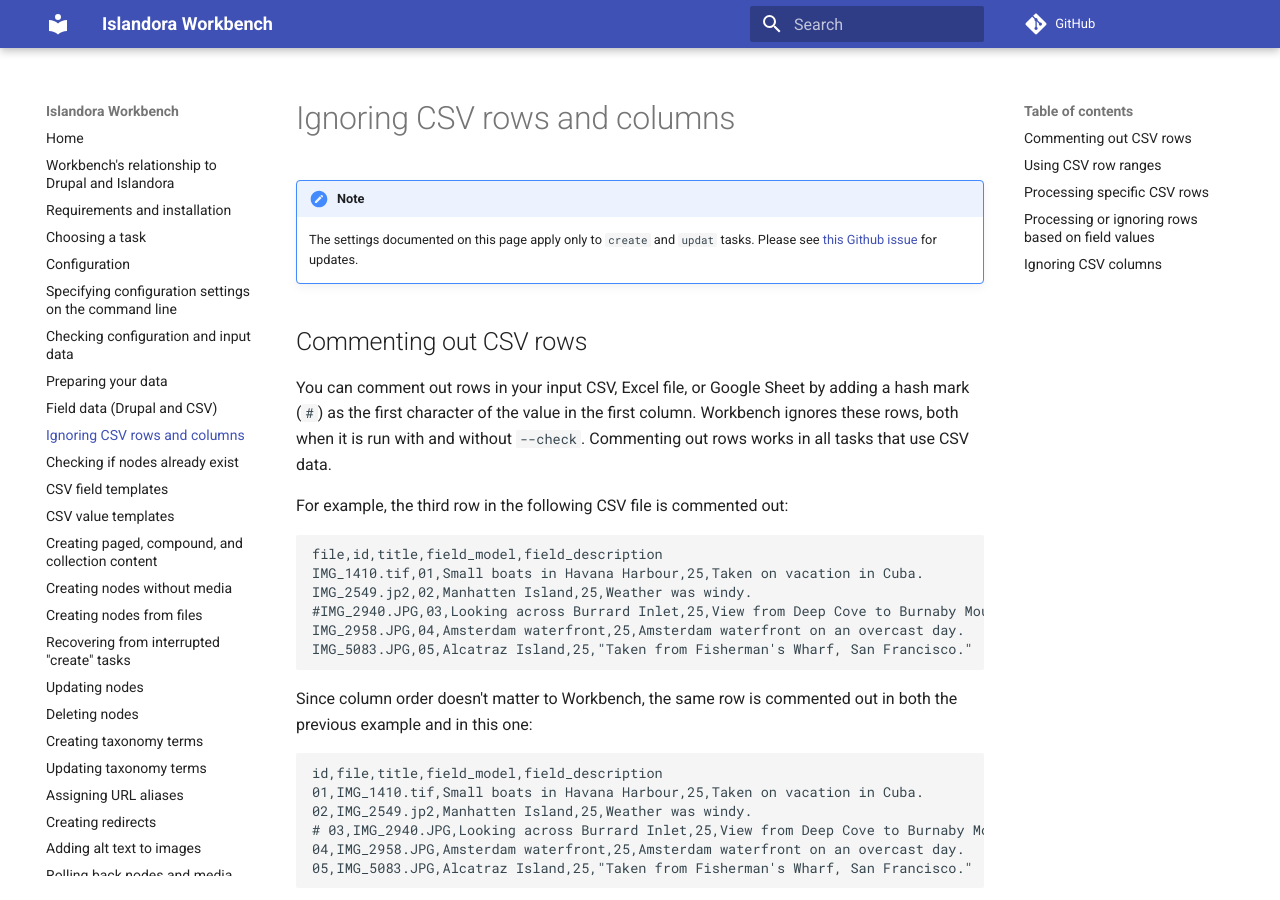
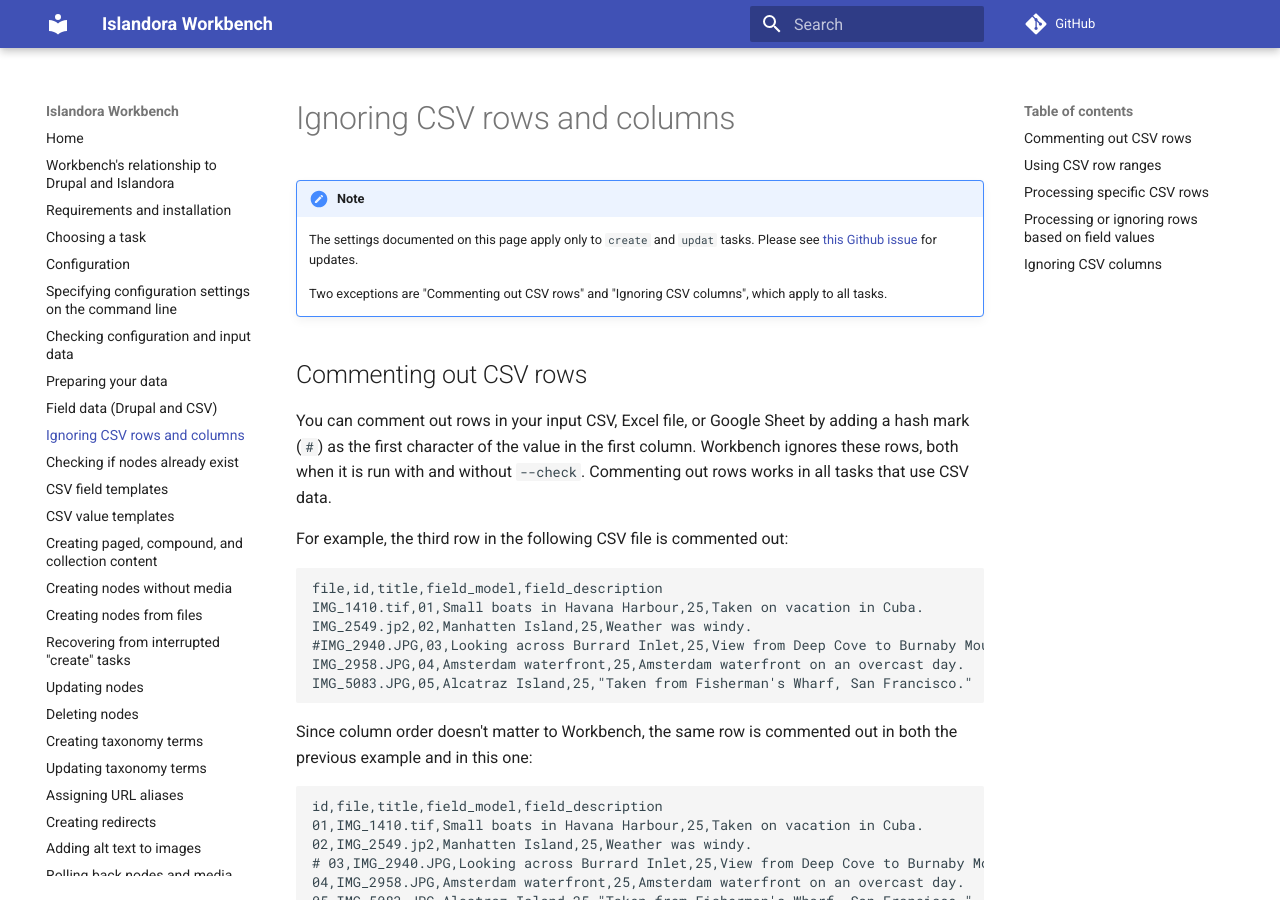
Before and after one commit to mjordan/islandora_workbench_docs, an MkDocs documentation site: the page built from docs/ignoring_csv_rows_and_columns.md, in a window 1280 px wide and 900 px high. Built offline with MkDocs 1.6.1 and Material for MkDocs 9.7.7, drawn with Linux system fonts in a browser that asks for light colours; comment, search, counter and statistics services are not loaded.

Commit message:
Edited Ignoring CSV rows and columns.

```diff
--- a/docs/ignoring_csv_rows_and_columns.md
+++ b/docs/ignoring_csv_rows_and_columns.md
@@ -1,6 +1,8 @@
 
 !!! note
     The settings documented on this page apply only to `create` and `updat` tasks. Please see [this Github issue](https://github.com/mjordan/islandora_workbench/issues/895) for updates.
+
+    Two exceptions are "Commenting out CSV rows" and "Ignoring CSV columns", which apply to all tasks.
 
 ## Commenting out CSV rows
 
```
